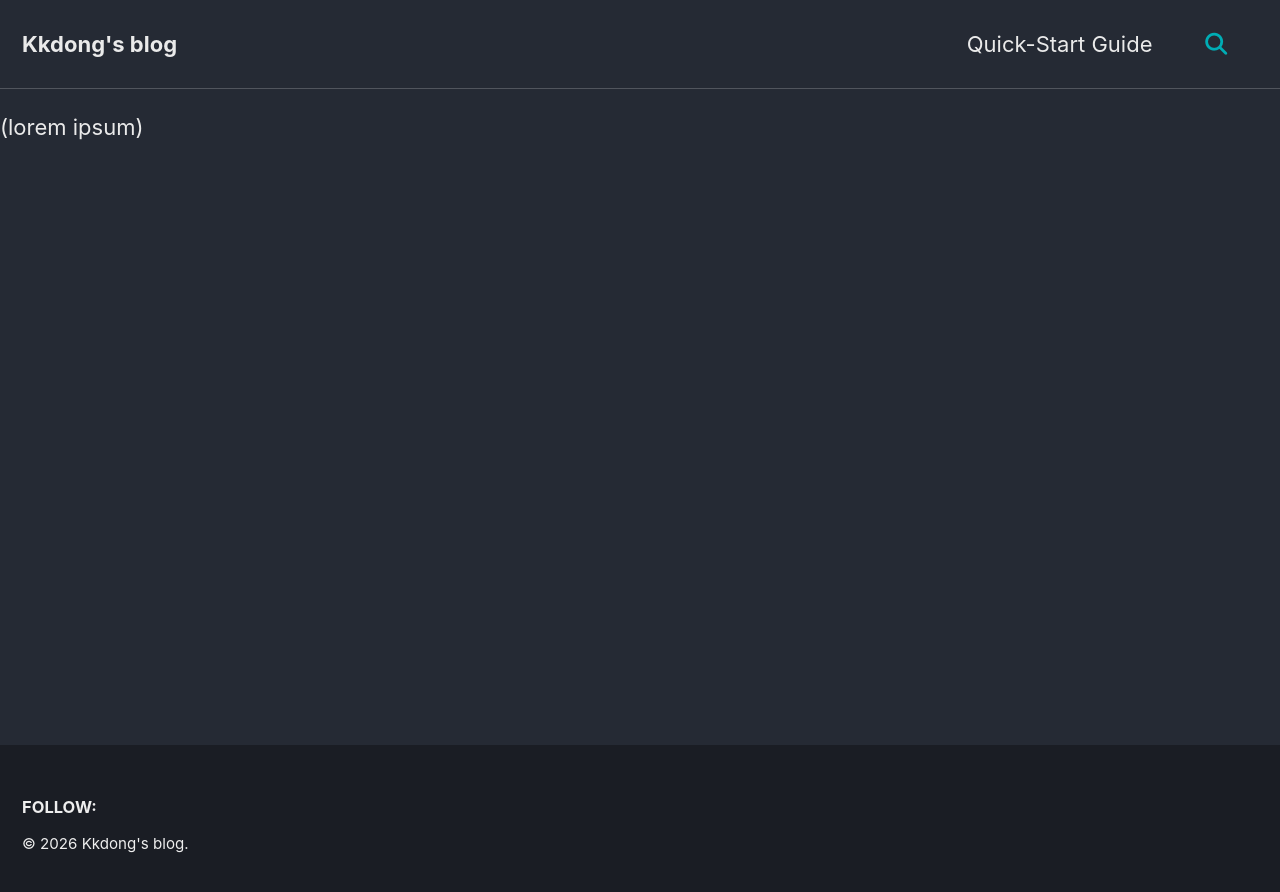
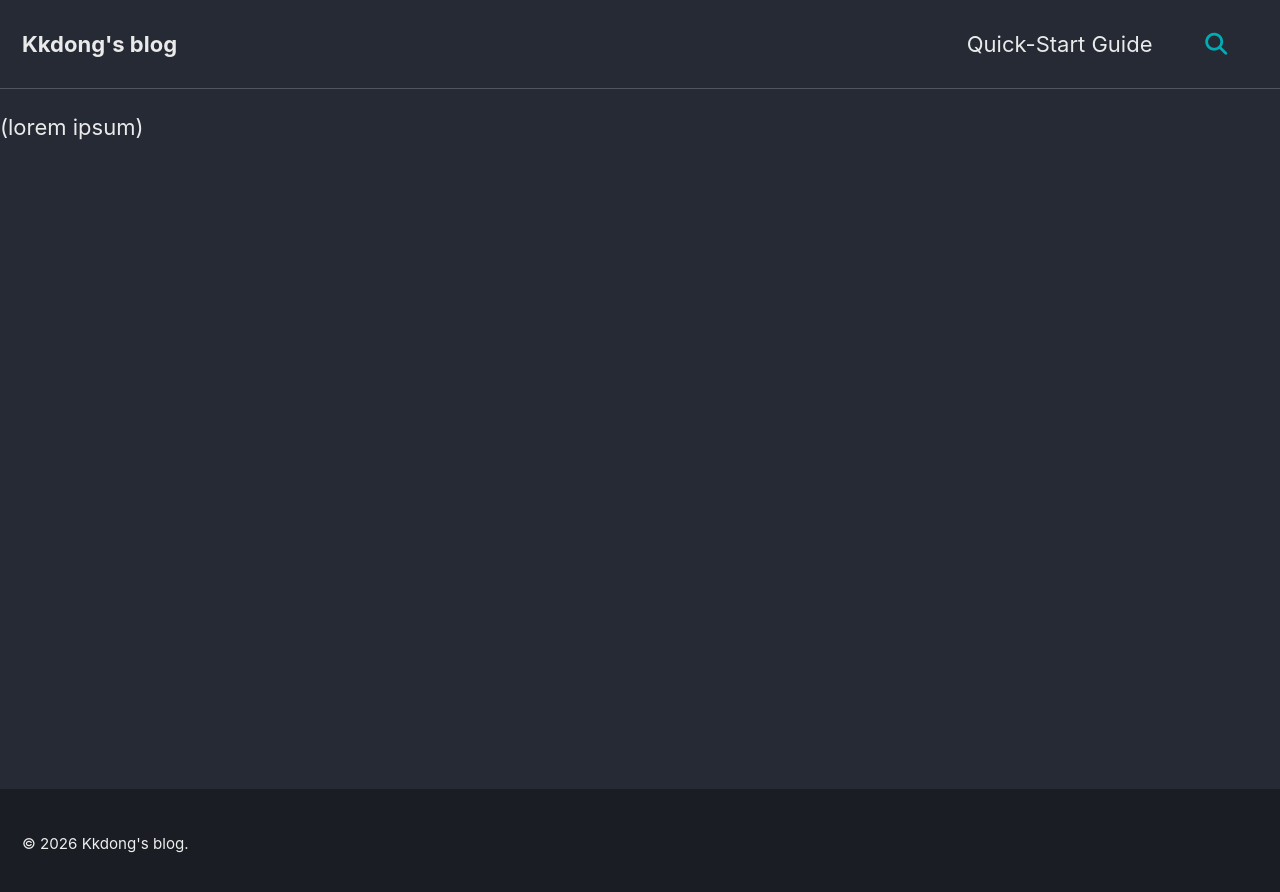
Before and after one commit to kkodong784/kkodong784.github.io, a Jekyll site: the page built from _pages/page-b.md, in a window 1280 px wide. Shown: the top 892 px of the page. Built offline with Jekyll 4.4.1, drawn with Linux system fonts in a browser that asks for light colours; cached includes are drawn as plain includes; our own code applies the rules of GitHub Pages for plain Markdown files.

Commit message:
Hide social media links in footer configuration

```diff
--- a/_config.yml
+++ b/_config.yml
@@ -128,26 +128,26 @@ author:
 # Site Footer
 footer:
   links:
-    - label: "Twitter"
-      icon: "fab fa-fw fa-square-x-twitter"
+    #- label: "Twitter"
+    #  icon: "fab fa-fw fa-square-x-twitter"
       # url:
       # rel: "me"  # optional: adds rel attribute (e.g. for IndieWeb web sign-in)
-    - label: "Facebook"
-      icon: "fab fa-fw fa-square-facebook"
+    #- label: "Facebook"
+    #  icon: "fab fa-fw fa-square-facebook"
       # url:
-    - label: "GitHub"
-      icon: "fab fa-fw fa-github"
+    #- label: "GitHub"
+    #  icon: "fab fa-fw fa-github"
       # url:
-    - label: "GitLab"
-      icon: "fab fa-fw fa-gitlab"
+    #- label: "GitLab"
+    #  icon: "fab fa-fw fa-gitlab"
       # url:
-    - label: "Bitbucket"
-      icon: "fab fa-fw fa-bitbucket"
+    #- label: "Bitbucket"
+    #  icon: "fab fa-fw fa-bitbucket"
       # url:
-    - label: "Instagram"
-      icon: "fab fa-fw fa-instagram"
+    #- label: "Instagram"
+    #  icon: "fab fa-fw fa-instagram"
       # url:
-  since: "2013"
+  # since: "2013"
 
 
 # Reading Files
```
